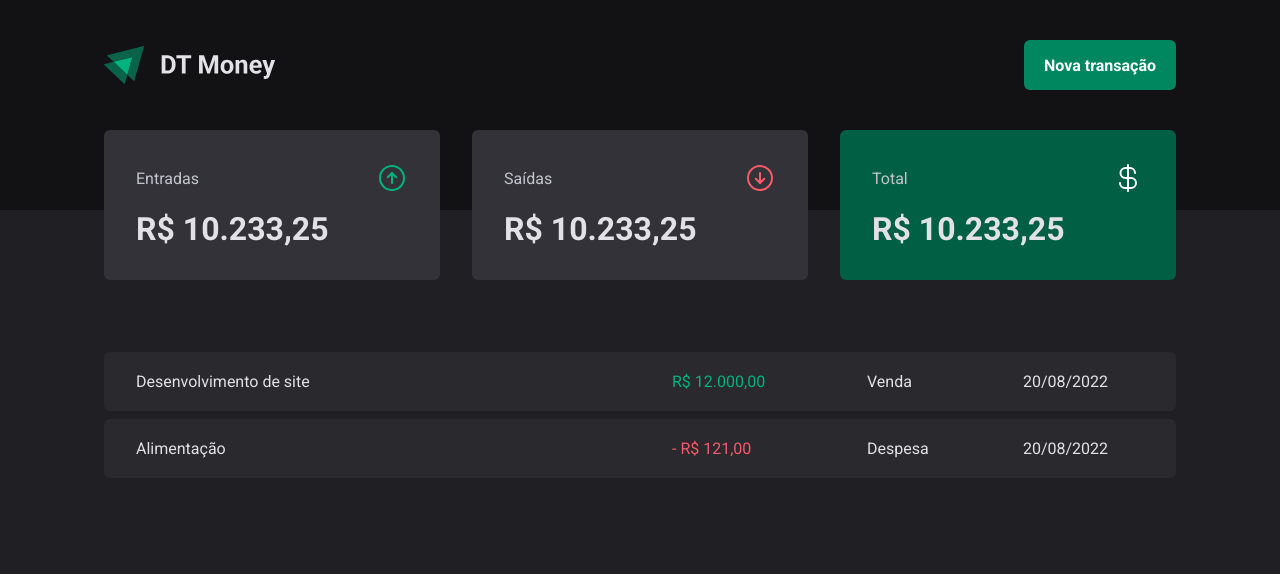
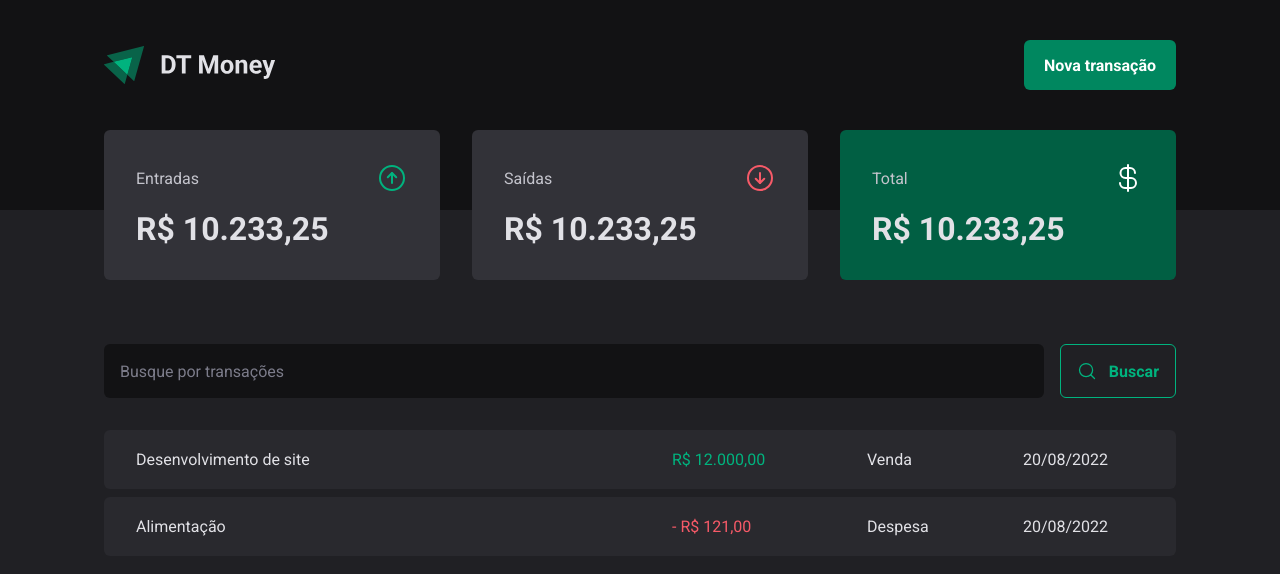
Before and after one commit to leomelegari/dt-money-v2, a React (Vite) app: page / in a window 1280 px wide. Shown: the top 574 px of the page. Built offline with nearby package versions, Linux system fonts and the light colour scheme.

Commit message:
feat: search component

```diff
--- /dev/null
+++ b/src/pages/Transactions/components/SearchForm/index.tsx
@@ -0,0 +1,15 @@
+import { MagnifyingGlass } from "phosphor-react";
+import React from "react";
+import { SearchFormContainer } from "./styles";
+
+export const SearchForm = () => {
+  return (
+    <SearchFormContainer>
+      <input type="text" placeholder="Busque por transações" />
+      <button type="submit">
+        <MagnifyingGlass size={20} />
+        Buscar
+      </button>
+    </SearchFormContainer>
+  );
+};
--- /dev/null
+++ b/src/pages/Transactions/components/SearchForm/styles.ts
@@ -0,0 +1,41 @@
+import styled from "styled-components";
+
+export const SearchFormContainer = styled.form`
+  display: flex;
+  gap: 1rem;
+
+  input {
+    flex: 1;
+    border-radius: 6px;
+    border: 0;
+    background-color: ${(props) => props.theme["gray-900"]};
+    color: ${(props) => props.theme["gray-300"]};
+    padding: 1rem;
+
+    &::placeholder {
+      color: ${(props) => props.theme["gray-500"]};
+    }
+  }
+
+  button {
+    display: flex;
+    align-items: center;
+    gap: 0.75rem;
+
+    border: 0;
+    padding: 1rem;
+    background-color: transparent;
+    border: 1px solid ${(props) => props.theme["green-300"]};
+    color: ${(props) => props.theme["green-300"]};
+    font-weight: bold;
+    border-radius: 6px;
+    cursor: pointer;
+
+    &:hover {
+      background-color: ${(props) => props.theme["green-500"]};
+      border: 1px solid ${(props) => props.theme["green-500"]};
+      color: ${(props) => props.theme.white};
+      transition: 0.2s;
+    }
+  }
+`;
--- a/src/pages/Transactions/index.tsx
+++ b/src/pages/Transactions/index.tsx
@@ -1,5 +1,6 @@
 import { Header } from "../../components/Header";
 import { Summary } from "../../components/Summary";
+import { SearchForm } from "./components/SearchForm";
 import {
   PriceHighlight,
   TransactionContainer,
@@ -13,6 +14,7 @@
       <Summary />
 
       <TransactionContainer>
+        <SearchForm />
         <TransactionTable>
           <tbody>
             <tr>
```
